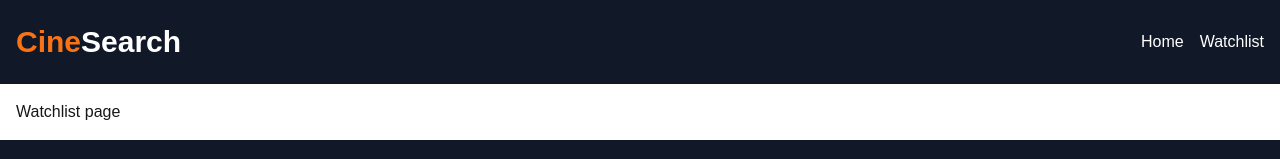
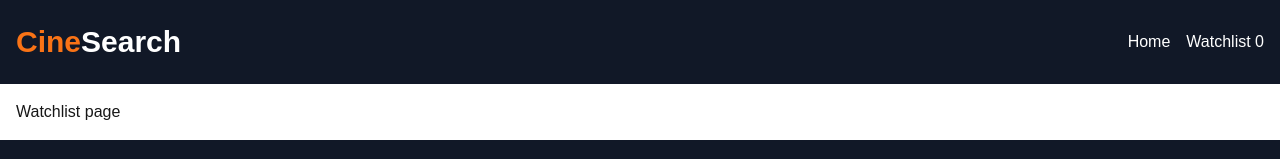
Before and after one commit to Jahid0178/cinesearch, a Next.js app: page /watchlist in a window 1280 px wide. Shown: the top 159 px of the page. Built offline with nearby package versions, Linux system fonts and the light colour scheme.

Commit message:
chore: add wishlist count in Wishlist link

```diff
--- a/components/common/Header/Header.tsx
+++ b/components/common/Header/Header.tsx
@@ -1,7 +1,11 @@
+"use client";
+
+import React from "react";
 import Link from "next/link";
-import React from "react";
+import useWatchlistStore from "@/store/watchlistStore";
 
 const Header = () => {
+  const { watchlists } = useWatchlistStore((state) => state);
   return (
     <header className="py-6 bg-gray-900 text-white">
       <div className="container">
@@ -23,7 +27,7 @@ const Header = () => {
                 href={"/watchlist"}
                 className="hover:text-orange-500"
               >
-                Watchlist
+                Watchlist <span>{watchlists.length}</span>
               </Link>
             </li>
           </ul>
```
